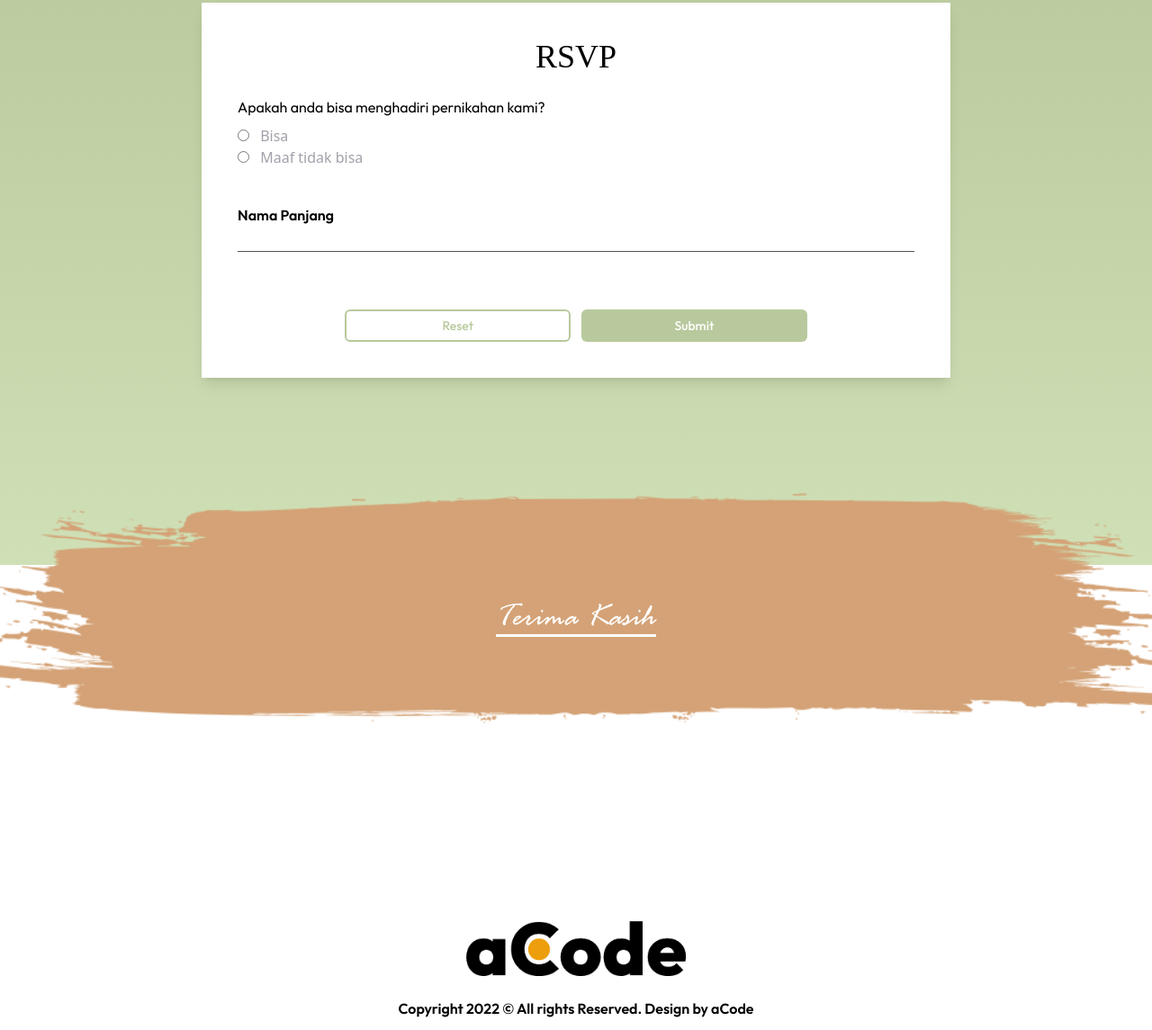
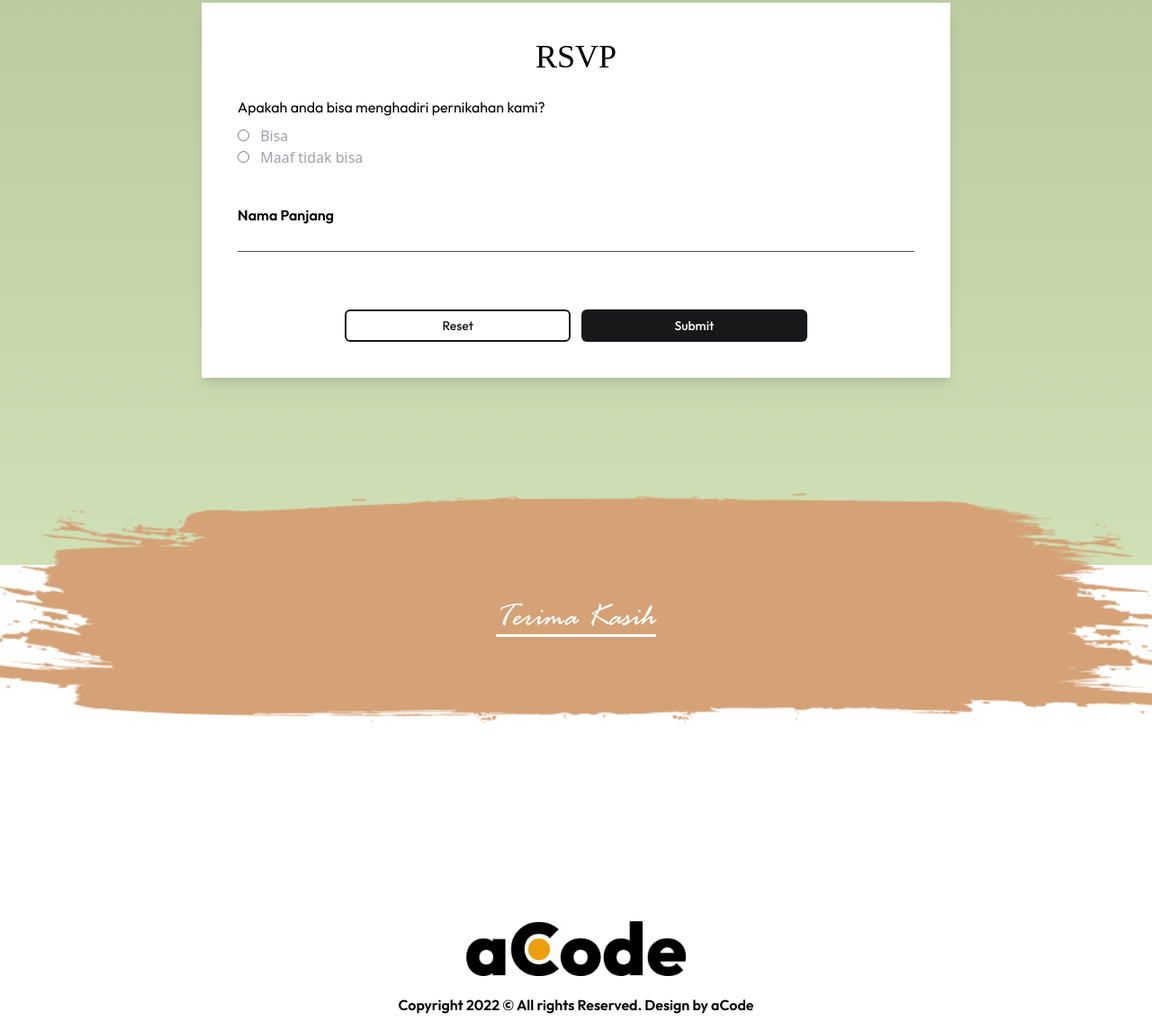
Before and after one commit to attaryu/undangan-online, a website: page dist/index.html in a window 1280 px wide. Shown: the part 4567-5712 px from the top of the page at 90% size. Drawn offline with Linux system fonts and the light colour scheme; a web font is replaced by a local one.

Commit message:
*tablet and desktop design

```diff
--- a/dist/index.html
+++ b/dist/index.html
@@ -471,12 +471,12 @@
 
 							<div class="mt-10 flex gap-3 md:mt-16 md:justify-center">
 								<button
-									class="w-full rounded-md border-2 border-green-pastel py-1.5 font-outfit-medium text-sm text-green-pastel md:w-1/3"
+									class="w-full rounded-md border-2 border-zinc-900 py-1.5 font-outfit-medium text-sm text-zinc-900 transition duration-500 md:w-1/3 xl:hover:bg-zinc-400"
 								>
 									Reset
 								</button>
 								<button
-									class="w-full rounded-md bg-green-pastel py-1.5 font-outfit-medium text-sm text-white md:w-1/3"
+									class="w-full rounded-md bg-zinc-900 py-1.5 font-outfit-medium text-sm text-white transition duration-500 md:w-1/3 xl:hover:bg-zinc-700"
 								>
 									Submit
 								</button>
@@ -503,7 +503,7 @@
 		<!-- main end -->
 
 		<!-- footer start -->
-		<footer class="mt-40 px-7 py-3 md:mt-60 xl:mt-96">
+		<footer class="md:mt- 60 mt-40 px-7 py-3 xl:mt-96">
 			<figure>
 				<img
 					src="./asset/logo/logo-light-transparent.png"
@@ -511,7 +511,7 @@
 					class="m-auto w-1/2 md:w-1/3 xl:w-1/5"
 				/>
 				<figcaption
-					class="mt-3 text-center font-outfit-semibold text-xs md:mt-5 md:text-sm xl:mt-6 xl:text-base"
+					class="mt-3 text-center font-outfit-semibold text-xs md:mt-5 md:text-sm xl:mt-5 xl:text-base"
 				>
 					Copyright 2022 &copy; All rights Reserved. Design by aCode
 				</figcaption>
```
Also changed, not shown: dist/style.css.
